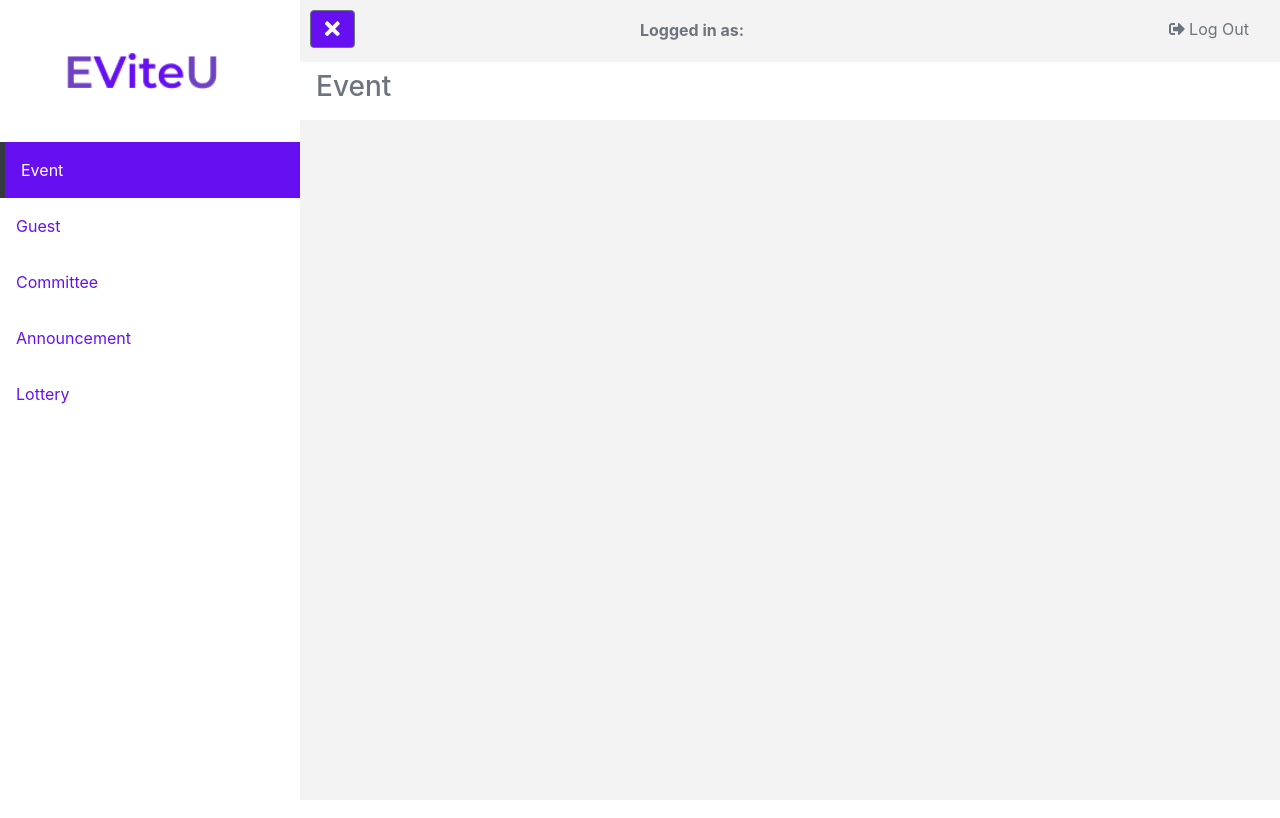
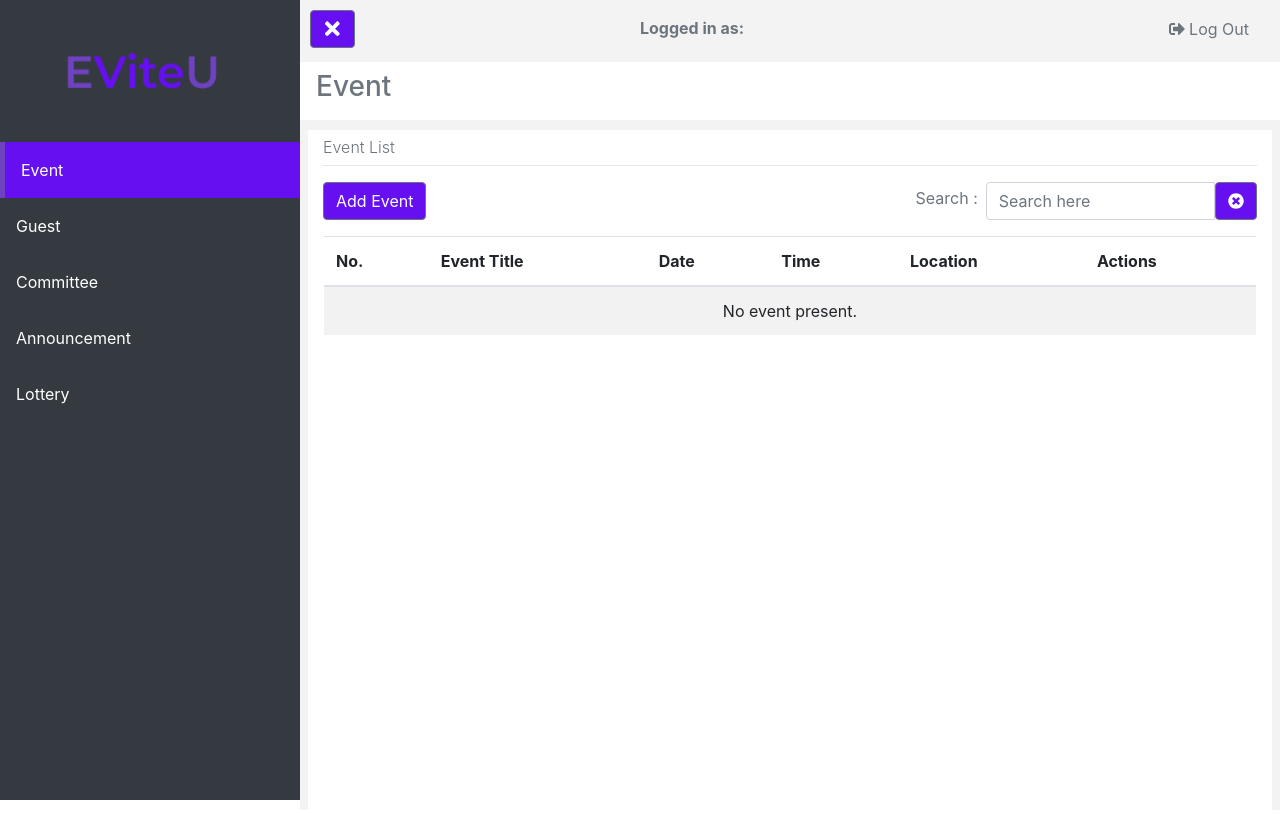
Before and after one commit to henrico28/eviteu, a React (Create React App) app: page /manage-event/event-list in a window 1280 px wide. Built offline with nearby package versions, Linux system fonts and the light colour scheme.

Commit message:
[ADD] Event List Layout

```diff
--- a/src/Components/Header/index.js
+++ b/src/Components/Header/index.js
@@ -32,7 +32,7 @@ const Header = (props) => {
         <Col md={8} className="wrapper-header-user ">
           <Row>
             <Col xs={5} className="align-self-center">
-              <Label className="text-muted text-truncate mt-2 mb-0">
+              <Label className="text-muted text-truncate mt-1 mb-0">
                 <span className="font-weight-bold">Logged in as:</span>{" "}
                 {props.userName}
               </Label>
--- a/src/Components/SideBar/style.js
+++ b/src/Components/SideBar/style.js
@@ -36,7 +36,7 @@ export const Wrapper = styled.div`
     #sidebar {
       width: 100%;
       position: relative;
-      background: var(--white);
+      background: var(--dark);
       color: var(--indigo);
       margin-right: 0.7em;
       .content {
@@ -53,7 +53,7 @@ export const Wrapper = styled.div`
           }
         }
         .sidebar-menu {
-          color: var(--indigo);
+          color: var(--white);
           font-size: 16px;
         }
         .sidebar-menu:hover {
@@ -62,7 +62,7 @@ export const Wrapper = styled.div`
         }
         .sidebar-menu.active {
           background-color: var(--indigo);
-          border-left: 5px solid var(--dark);
+          border-left: 5px solid var(--purple);
         }
       }
     }
--- a/src/Containers/EventList/index.js
+++ b/src/Containers/EventList/index.js
@@ -1,16 +1,78 @@
 import React from "react";
-import { Container } from "reactstrap";
+import { Link } from "react-router-dom";
+import {
+  Container,
+  Row,
+  Col,
+  Button,
+  InputGroup,
+  Input,
+  Label,
+  Table,
+} from "reactstrap";
 import { Wrapper } from "./style";
-import useUserData from "../../LocalStorage/useUserData";
+import { FontAwesomeIcon } from "@fortawesome/react-fontawesome";
+import { faTimesCircle } from "@fortawesome/free-solid-svg-icons";
 
 const EventList = (props) => {
-  const { userData } = useUserData();
+  const renderEvent = () => {
+    if (props.data.length === 0) {
+      return (
+        <tr>
+          <td colspan="6" className="text-center">
+            No event present.
+          </td>
+        </tr>
+      );
+    }
+  };
 
   return (
     <Wrapper>
-      <Container className="wrapper-event-list" fluid>
-        {userData.name}
-      </Container>
+      <div className="wrapper-event-list">
+        <Container fluid>
+          <Row>
+            <Col>
+              <h4 className="text-muted pt-2 font-weight-light event-list-title">
+                Event List
+              </h4>
+              <hr className="mt-0" />
+            </Col>
+          </Row>
+          <Row>
+            <Col md={2}>
+              <Button className="btn-indigo">Add Event</Button>
+            </Col>
+            <Col
+              md={{ size: 6, offset: 4 }}
+              className="wrapper-event-list-search"
+            >
+              <Label className="mt-1 mr-2 text-muted">Search :</Label>
+              <InputGroup className="event-list-search-input">
+                <Input type="text" name="search" placeholder="Search here" />
+                <Button className="btn-indigo" tag={Link} to="add-event">
+                  <FontAwesomeIcon icon={faTimesCircle} />
+                </Button>
+              </InputGroup>
+            </Col>
+          </Row>
+          <Row className="justify-content-center p-3">
+            <Table striped>
+              <thead>
+                <tr>
+                  <th>No.</th>
+                  <th>Event Title</th>
+                  <th>Date</th>
+                  <th>Time</th>
+                  <th>Location</th>
+                  <th>Actions</th>
+                </tr>
+              </thead>
+              <tbody>{renderEvent()}</tbody>
+            </Table>
+          </Row>
+        </Container>
+      </div>
     </Wrapper>
   );
 };
--- a/src/Containers/EventList/style.js
+++ b/src/Containers/EventList/style.js
@@ -2,5 +2,20 @@ import styled from "styled-components";
 
 export const Wrapper = styled.div`
   .wrapper-event-list {
+    min-height: 85vh;
+    margin: 10px 8px 8px 8px;
+    background-color: var(--white);
+
+    .event-list-title {
+      font-size: 16px;
+    }
+
+    .wrapper-event-list-search {
+      display: flex;
+      justify-content: flex-end;
+      .event-list-search-input {
+        width: 60%;
+      }
+    }
   }
 `;
--- a/src/Pages/EventList/index.js
+++ b/src/Pages/EventList/index.js
@@ -2,7 +2,8 @@ import React, { useState } from "react";
 import { LayoutManageEvent, EventList } from "../../Containers";
 
 const EventListPage = (props) => {
-  let [isOpen, setIsOpen] = useState(window.outerWidth <= 600 ? false : true);
+  const [isOpen, setIsOpen] = useState(window.outerWidth <= 600 ? false : true);
+  const [data, setData] = useState([]);
 
   return (
     <LayoutManageEvent
@@ -11,7 +12,7 @@ const EventListPage = (props) => {
       page={"event-list"}
       title={"Event"}
     >
-      <EventList />
+      <EventList data={data} />
     </LayoutManageEvent>
   );
 };
```
